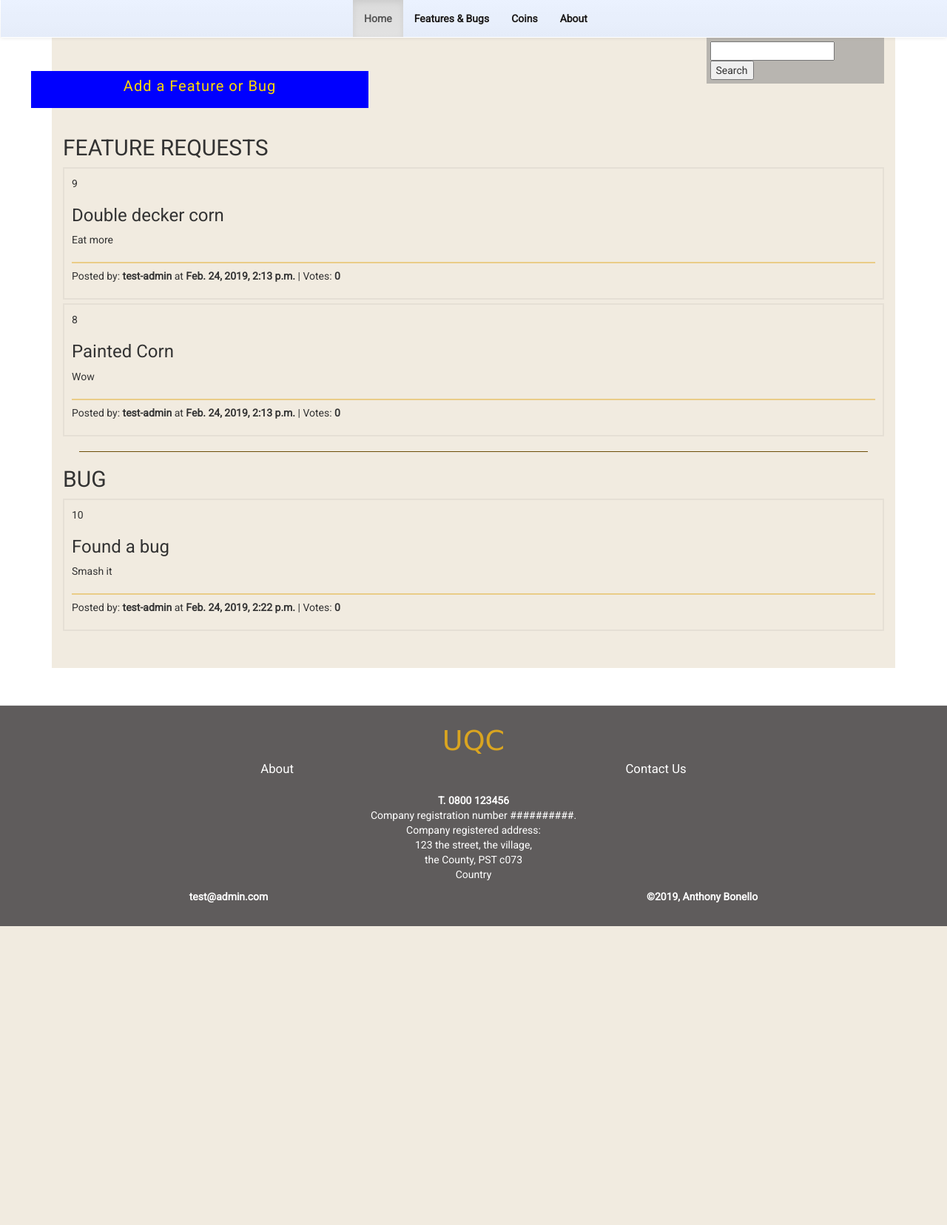
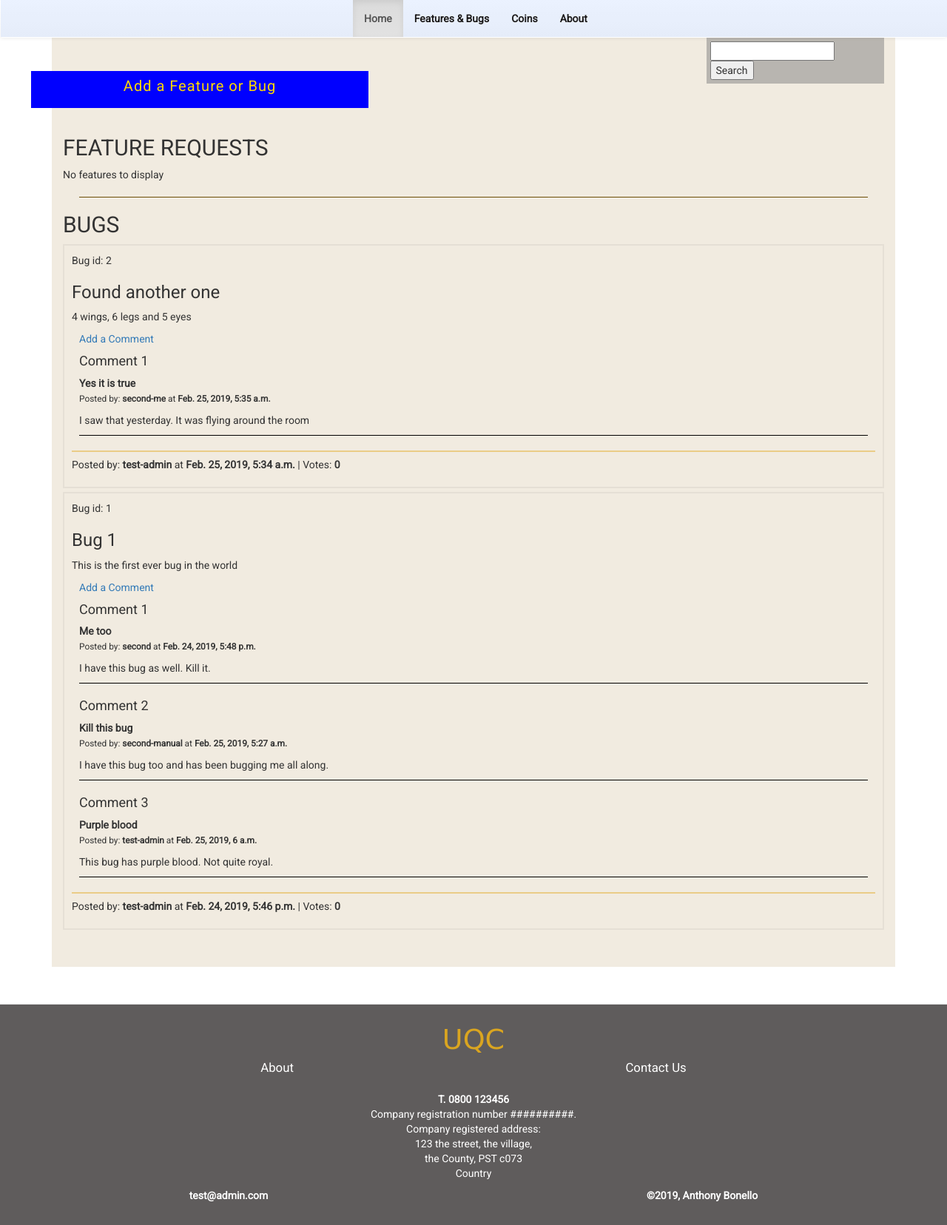
Before and after one commit to abonello/project_5, a Django app: page /issues/1 in a window 1280 px wide. Shown: the part 275-1931 px from the top of the page at 74% size. Before the commit the page ends 1527 px from the top, so only its background shows below. Run offline with Django 3.2, Linux system fonts and the light colour scheme; a user stored in the database is signed in; data comes from the database, SQL or seed files in the repository; some libraries are stand-ins or nearby versions; some web fonts are replaced.

Commit message:
Improved issue tracking and comments

```diff
--- a/issuetracker/admin.py
+++ b/issuetracker/admin.py
@@ -1,6 +1,6 @@
 from django.contrib import admin
-from .models import Issue, IssueAdminPage
+from .models import Issue, IssueComment
 
 # Register your models here.
 admin.site.register(Issue)
-admin.site.register(IssueAdminPage)
+admin.site.register(IssueComment)
--- a/issuetracker/models.py
+++ b/issuetracker/models.py
@@ -10,31 +10,45 @@ class Issue(models.Model):
     title = models.CharField(max_length=100, blank=False)
     description = models.TextField()
     posted_by = models.CharField(max_length=50)
+    # user = models.ForeignKey(User, on_delete=models.CASCADE)
     # posted_by = models.ForeignKey(User, null=False, on_delete=models.PROTECT)
     votes = models.IntegerField(default=0)
     date_time = models.DateTimeField(auto_now_add=True)
 
     def __str__(self):
-        return "{}: {} | posted by {} @ {} | Feature: {} | Votes: {}".format(self.title, self.description, self.posted_by, self.date_time, self.is_feature, self.votes)
+        return self.title
+        # return "{}: {} | posted by {} @ {} | Feature: {} | Votes: {}".format(self.title, self.description, self.posted_by, self.date_time, self.is_feature, self.votes)
 
     class Meta:
         verbose_name_plural = "Issues"
 
-
-class IssueAdminPage(models.Model):
-    status_choices = ((0, "not scheduled"), (1, "scheduled"), (2, "in progress"), (3, "completed"))
-    priority_choices = ((0, "low"), (1, 'normal'), (2, 'high'))
-
-    issue = models.ForeignKey(Issue, null=False, on_delete=models.CASCADE)
-    status = models.PositiveSmallIntegerField(choices=status_choices, default=0)
-    date_started = models.DateField(null=True, blank=True)
-    date_completed = models.DateField(null=True, blank=True)
-    in_current_voting_cycle = models.BooleanField(blank=False, default=True)
-    was_successful = models.NullBooleanField(blank=True, null=True)
-                        # current_winner = models.BooleanField(blank=False, default=False)
+class IssueComment(models.Model):
+    issue = models.ForeignKey(Issue, on_delete=models.CASCADE, related_name='comment')
+    subject = models.CharField(max_length=100, blank=False)
+    comment = models.TextField()
+    posted_by = models.CharField(max_length=50)
+    # user = models.ForeignKey(
+    #     User, on_delete=models.CASCADE, related_name='relateduser')
+    date_time = models.DateTimeField(auto_now_add=True)
 
     def __str__(self):
-        return self.issue.title
+        return self.subject
+        # return "{} posted by {} about issue: {}".format(self.subject, self.user, self.issue)
+
+# class IssueAdminPage(models.Model):
+#     status_choices = ((0, "not scheduled"), (1, "scheduled"), (2, "in progress"), (3, "completed"))
+#     priority_choices = ((0, "low"), (1, 'normal'), (2, 'high'))
+
+#     issue = models.ForeignKey(Issue, null=False, on_delete=models.CASCADE)
+#     status = models.PositiveSmallIntegerField(choices=status_choices, default=0)
+#     date_started = models.DateField(null=True, blank=True)
+#     date_completed = models.DateField(null=True, blank=True)
+#     in_current_voting_cycle = models.BooleanField(blank=False, default=True)
+#     was_successful = models.NullBooleanField(blank=True, null=True)
+#                         # current_winner = models.BooleanField(blank=False, default=False)
+
+#     def __str__(self):
+#         return self.issue.title
 
     # Code for turning other current_winner values
     # to False once a new value saved as a True
--- a/issuetracker/templates/issue_tracker.html
+++ b/issuetracker/templates/issue_tracker.html
@@ -51,6 +51,19 @@ UniQueCorn Products
                     </p>
                     <h3> {{ each.title }}</h3>
                     <p> {{ each.description }}</p>
+                    <!-- <p> {#{ each.issuecomment_set.subject }#}</p> -->
+                    <div class="comments-list">
+                        <a id="link-add-comment" href="{% url 'add-comment' %}">Add a Comment</a>
+
+                        {% for item in each.comment.all %}
+                        <div class="comment-item">
+                            <h4>Comment {{ forloop.counter }}</h4>
+                            <p class="comment-subject"><strong>{{item.subject}}</strong></p>
+                            <p><small>Posted by: <strong>{{ item.posted_by }}</strong> at <strong>{{ item.date_time}}</strong></small></p>
+                            <p>{{item.comment}}</p>
+                        </div>
+                        {% endfor %}
+                    </div>
                     <hr class="hr-light">
                     <p>
                     Posted by: <strong>{{ each.posted_by }}</strong>
@@ -72,10 +85,25 @@ UniQueCorn Products
         {% for each in issues reversed %}
             {% if not each.is_feature %}
                 <div class="issue-item">
-                    <p> {{ each.id }}
+                    <p>Bug id: {{ each.id }}
                     </p>
                     <h3> {{ each.title }}</h3>
                     <p> {{ each.description }}</p>
+                    <!-- <p> {#{ each.issuecomment_set.subject }#}</p> -->
+                    <!-- <p> {#{ each.subject.all}#}</p> -->
+                    <div class="comments-list">
+                        <a id="link-add-comment" href="{% url 'add-comment' %}">Add a Comment</a>
+
+                        {% for item in each.comment.all %}
+                            <div class="comment-item">
+                                <h4>Comment {{ forloop.counter }}</h4>
+                                <p class="comment-subject"><strong>{{item.subject}}</strong></p>
+                                <p><small>Posted by: <strong>{{ item.posted_by }}</strong> at <strong>{{ item.date_time}}</strong></small></p>
+                                <p>{{item.comment}}</p>
+                            </div>
+                        {% endfor %}
+                    </div>
+
                     <hr class="hr-light">
                     <p> Posted by: <strong>{{ each.posted_by }}</strong> at <strong>{{ each.date_time}}</strong> | Votes: <strong>{{ each.votes }}</strong> </p>
                 </div>
--- a/issuetracker/urls.py
+++ b/issuetracker/urls.py
@@ -1,8 +1,9 @@
 from django.conf.urls import url
-from .views import issuetracker, issues, create_an_issue
+from .views import issuetracker, issues, create_an_issue, create_a_comment
 
 urlpatterns = [
     url(r'^$', issuetracker, name='issues'),
     url(r'^1$', issues, name='issues1'),
     url(r'^add-issue$', create_an_issue, name="add-issue"),
+    url(r'^add-comment$', create_a_comment, name="add-comment"),
 ]
--- a/issuetracker/views.py
+++ b/issuetracker/views.py
@@ -2,8 +2,8 @@
 from django.shortcuts import render, redirect
 from django.contrib.auth.decorators import login_required
 from django.contrib.auth.models import User
-from .forms import IssueItem
-from .models import Issue
+from .forms import IssueItem, Comment
+from .models import Issue, IssueComment
 
 # Create your views here.
 @login_required()
@@ -40,26 +40,21 @@ def issuetracker(request):
 @login_required()
 def issues(request):
     """ Gets Data form database """
+    # allIssues = Issue.objects.all().prefetch_related('relatedissue')
     allIssues = Issue.objects.all()
-    # print(allIssues[0])
-    # issues = [
-    #     {
-    #         'id': '5',
-    #         'title': "Test Feature Request",
-    #         'description': "This is a Test",
-    #         'posted_by': "Test User",
-    #         'votes': "500"
-    #     },
-    # ]
-
-    # print(issues.values)
+    # print(Issue.objects.get(id=1).comment.all())
     feature_count = 0
     bug_count = 0
+
     for each in allIssues:
+        # I can do this differently by requesting data from db where is_feature is true or false
         if each.is_feature:
             feature_count += 1
         else:
             bug_count += 1
+
+
+
     return render(request, "issue_tracker.html", {'issues': allIssues, 'feature_count': feature_count, "bug_count": bug_count})
 
 
@@ -67,34 +62,28 @@ def issues(request):
 def create_an_issue(request):
     if request.method == "POST":
         form = IssueItem(request.POST, request.FILES)
-
         # if request.user.is_authenticated():
         #     print("User is authenticated")
-
-        if form.is_valid():
-
-
+        if form.is_valid() and request.user.is_authenticated():
             thisForm = form.save()
             thisForm.posted_by = request.user.username
-
-
             thisForm.save()
-
-
-
-
-        # widgets = {"date_time":
-
-
             return redirect(issues)
     else:  # Return an empty form
         form = IssueItem()
-        # form.posted_by = request.user.username
 
     return render(request, 'add_issue.html', {'form': form})
 
-    # if request.method == "POST":
-    #     new_item = Item()  # instance of the Item model
-    #     new_item.name = request.POST.get('name')
-    #     new_item.done = 'done' in request.POST
-    #     new_item.save()
+
+@login_required
+def create_a_comment(request):
+    if request.method == "POST":
+        form = Comment(request.POST, request.FILES)
+        if form.is_valid() and request.user.is_authenticated():
+            thisForm = form.save()
+            thisForm.posted_by = request.user.username
+            thisForm.save()
+            return redirect(issues)
+    else:  # Return an empty form
+        form = Comment()
+    return render(request, 'add_comment.html', {'form': form})
--- a/templates/base.html
+++ b/templates/base.html
@@ -493,6 +493,21 @@
             font-weight: 500;
             letter-spacing: 3px;
         }
+        .comments-list {
+            padding: 0 10px;
+        }
+        .comment-item {
+            border-bottom: 1px solid black;
+            margin-bottom: 20px;
+        }
+        .comment-subject {
+            margin: 0;
+        }
+
+
+
+
+
         /* END MAIN CONTENT */
 
 
```
Also changed, not shown: issuetracker/forms.py (+9 -1 lines), issuetracker/templates/add_comment.html (added, +47 -0 lines), db.sqlite3, issuetracker/migrations/0007_auto_20190224_1743.py (added), issuetracker/migrations/0008_auto_20190225_0511.py (added), issuetracker/migrations/0009_auto_20190225_0534.py (added), media/images/bank-brass-business-71122.-small2_TmkeTEQ.jpg (added), media/images/bank-brass-business-71122.-small2_cjaBu6K_S4kRn3Y.jpg (added), media/images/bank-british-cash-41195-small2_72PCyjq.jpg (added), media/images/coins-finance-money-164608-small_EQsjsGZ.jpg (added).
